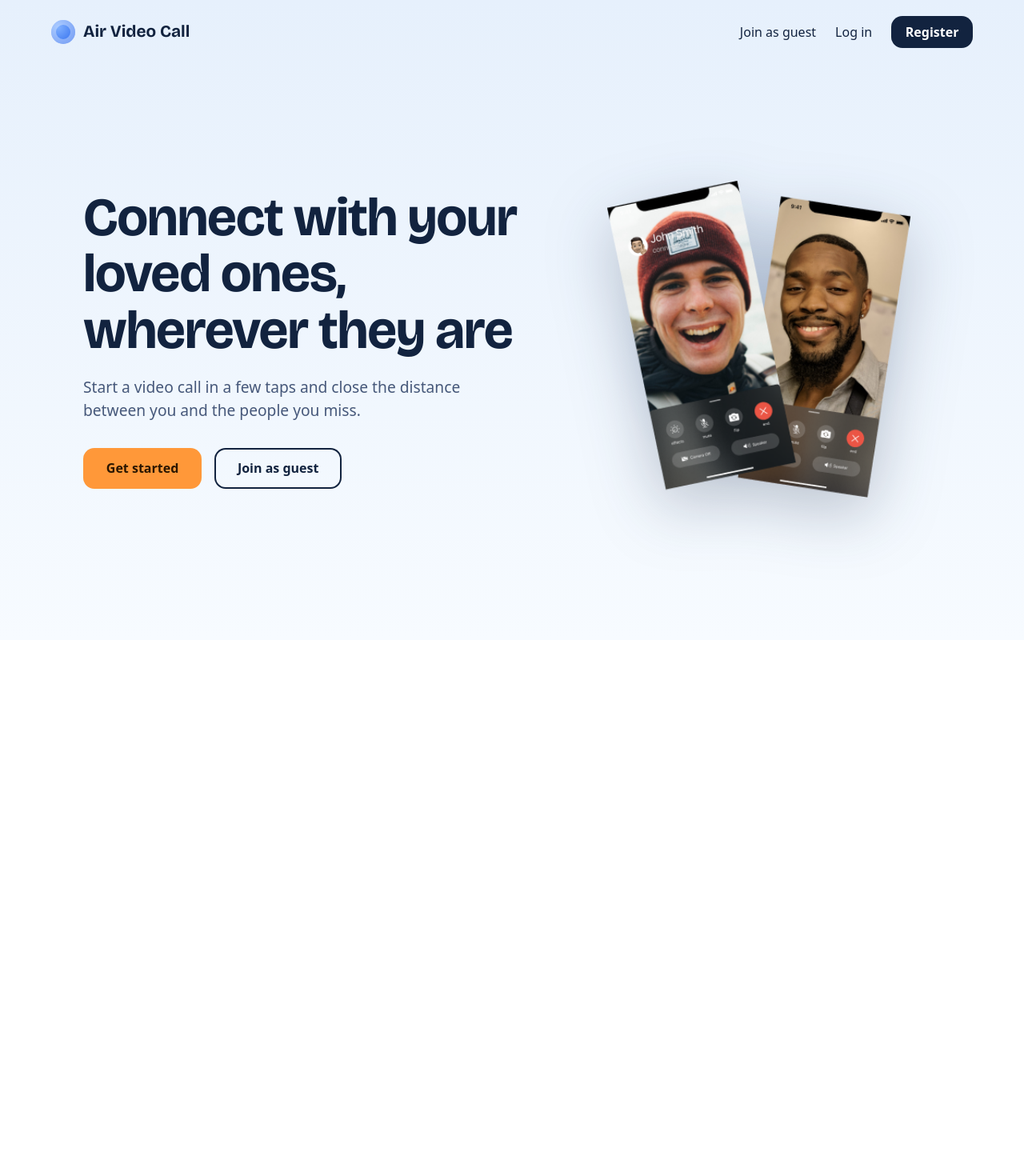
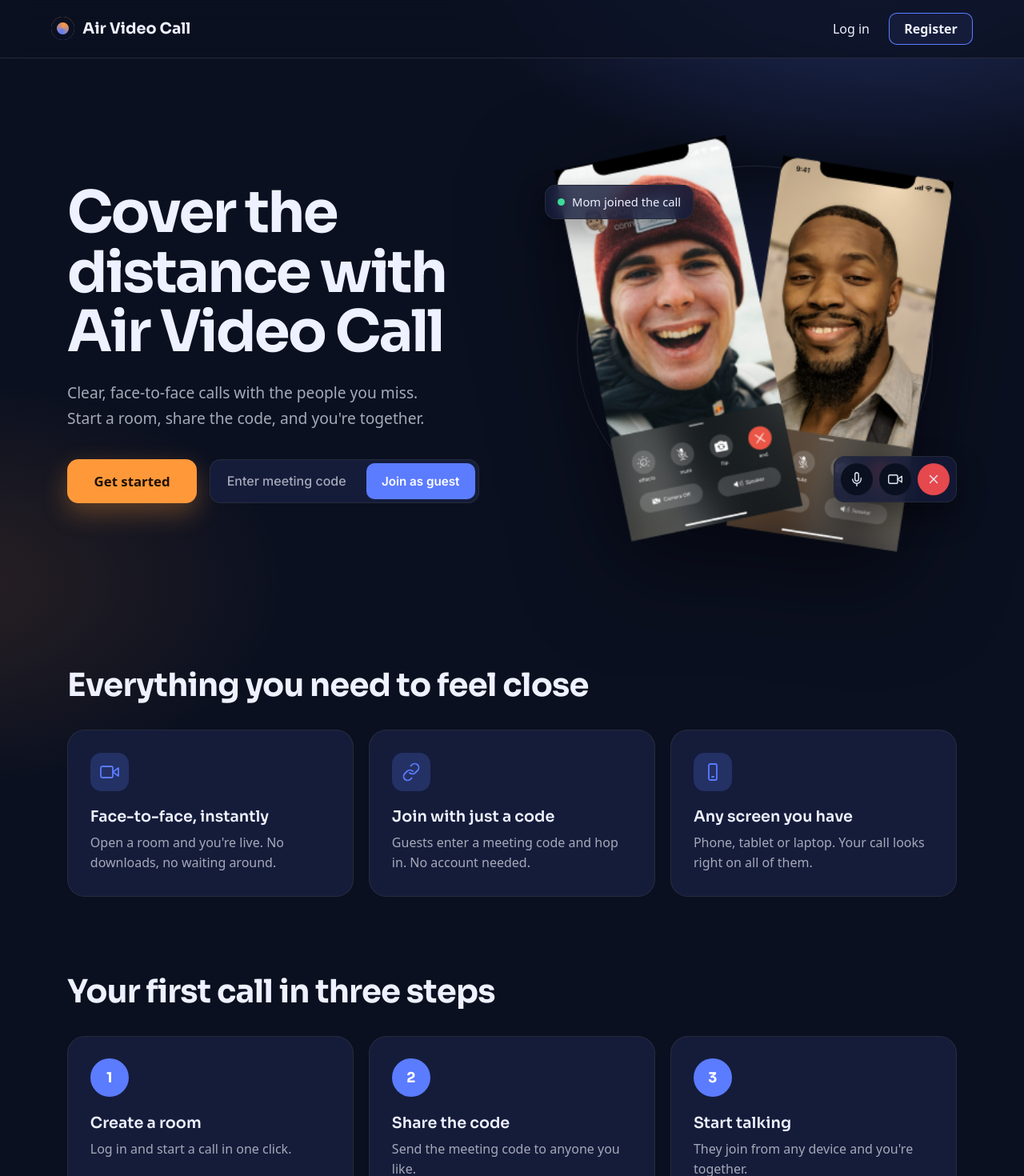
Before and after one commit to vaibhav-araikar/Zoom, a React app in the folder Frontend/: page / in a window 1280 px wide. Shown: the top 1470 px of the page at 80% size. Before the commit the page ends 800 px from the top, so only its background shows below. Built offline with nearby package versions, Linux system fonts and the light colour scheme; the HTML template or start-up script is replaced by a standard one.

Commit message:
ui improved

```diff
--- a/Frontend/src/pages/landing.css
+++ b/Frontend/src/pages/landing.css
@@ -1,215 +1,449 @@
-@import url("https://fonts.googleapis.com/css2?family=Bricolage+Grotesque:opsz,wght@12..96,500;12..96,700&family=Instrument+Sans:wght@400;500;600&display=swap");
+@import url("https://fonts.googleapis.com/css2?family=Sora:wght@500;600;700&family=Inter:wght@400;500;600&display=swap");
 
-.lp {
-  --sky: #e6f0fc;
-  --sky-deep: #cfe0f7;
-  --ink: #12233f;
-  --ink-soft: #46587a;
-  --blue: #2563eb;
-  --sun: #ff9839;
-  --radius: 14px;
+/* Palette: Midnight indigo */
+.lnd {
+  --bg: #0b1020;
+  --surface: #151c3a;
+  --primary: #5b7cff;
+  --accent: #ff9839;
+  --text: #eef1ff;
+  --muted: color-mix(in srgb, var(--text) 68%, var(--bg));
+  --line: color-mix(in srgb, var(--text) 12%, var(--bg));
 
+  box-sizing: border-box;
   min-height: 100vh;
-  display: flex;
-  flex-direction: column;
-  background: linear-gradient(180deg, var(--sky) 0%, #f7fbff 100%);
-  color: var(--ink);
-  font-family: "Instrument Sans", system-ui, sans-serif;
+  overflow-x: hidden;
+  color: var(--text);
+  font-family: "Inter", system-ui, sans-serif;
+  background:
+    radial-gradient(
+      900px 520px at 85% -5%,
+      rgba(91, 124, 255, 0.32),
+      transparent 62%
+    ),
+    radial-gradient(
+      700px 420px at -5% 35%,
+      rgba(255, 152, 57, 0.12),
+      transparent 60%
+    ),
+    var(--bg);
+}
+.lnd *,
+.lnd *::before,
+.lnd *::after {
+  box-sizing: border-box;
+}
+.lnd a {
+  color: inherit;
+  text-decoration: none;
+}
+.lnd h1,
+.lnd h2,
+.lnd h3,
+.lnd p,
+.lnd ol {
+  margin: 0;
+  padding: 0;
+}
+.lnd a:focus-visible,
+.lnd button:focus-visible {
+  outline: 3px solid var(--primary);
+  outline-offset: 3px;
+}
+.lnd input,
+.lnd input:focus,
+.lnd input:focus-visible {
+  outline: none;
+  box-shadow: none;
+  border: 0;
+  border-radius: 0;
+  -webkit-appearance: none;
+  appearance: none;
+  background: transparent;
 }
 
-.lp a {
-  text-decoration: none;
-  color: inherit;
-}
-
-.lp a:focus-visible {
-  outline: 3px solid var(--blue);
-  outline-offset: 3px;
-  border-radius: 8px;
-}
-
-/* Navbar */
-.lp-nav {
+/* Nav */
+.lnd-nav {
+  position: sticky;
+  top: 0;
+  z-index: 20;
   display: flex;
   align-items: center;
   justify-content: space-between;
-  gap: 1rem;
-  padding: 1.25rem clamp(1.25rem, 5vw, 4rem);
+  padding: 1rem clamp(1.25rem, 5vw, 4rem);
+  background: color-mix(in srgb, var(--bg) 75%, transparent);
+  backdrop-filter: blur(14px);
+  border-bottom: 1px solid var(--line);
 }
-
-.lp-brand {
+.lnd-brand {
   display: flex;
   align-items: center;
-  gap: 0.6rem;
-  font-family: "Bricolage Grotesque", sans-serif;
-  font-weight: 700;
-  font-size: 1.3rem;
+  gap: 0.65rem;
+  font:
+    700 1.2rem "Sora",
+    sans-serif;
 }
-
-.lp-logo {
-  width: 1.9rem;
-  height: 1.9rem;
+.lnd-logo {
+  width: 1.8rem;
+  height: 1.8rem;
   border-radius: 50%;
-  background: radial-gradient(circle at 30% 30%, #7fb0ff, var(--blue));
-  box-shadow: inset 0 0 0 6px rgba(255, 255, 255, 0.35);
+  background: conic-gradient(
+    from 200deg,
+    var(--primary),
+    var(--accent),
+    var(--primary)
+  );
+  box-shadow: inset 0 0 0 7px var(--bg);
 }
-
-.lp-links {
+.lnd-links {
   display: flex;
   align-items: center;
   gap: 1.5rem;
 }
-
-.lp-link {
+.lnd-link {
+  color: var(--muted);
   font-weight: 500;
-  color: var(--ink-soft);
   transition: color 0.15s;
 }
-
-.lp-link:hover {
-  color: var(--ink);
+.lnd-link:hover {
+  color: var(--text);
+}
+.lnd-cta-sm {
+  padding: 0.55rem 1.2rem;
+  border-radius: 10px;
+  font-weight: 600;
+  background: var(--surface);
+  box-shadow: inset 0 0 0 1px var(--primary);
+  transition: background 0.15s;
+}
+.lnd-cta-sm:hover {
+  background: var(--primary);
 }
 
 /* Buttons */
-.lp-btn {
+.lnd-btn {
   display: inline-block;
-  padding: 0.9rem 1.8rem;
-  border-radius: var(--radius);
-  background: var(--sun);
-  color: #2b1600 !important;
-  font-weight: 600;
+  padding: 1rem 2.1rem;
+  border-radius: 14px;
+  background: var(--accent);
+  color: #1f1100 !important;
+  font-weight: 700;
+  font-size: 1.05rem;
+  box-shadow: 0 12px 32px rgba(255, 152, 57, 0.32);
   transition:
     transform 0.15s,
     box-shadow 0.15s;
 }
-
-.lp-btn:hover {
+.lnd-btn:hover {
   transform: translateY(-2px);
-  box-shadow: 0 8px 20px rgba(255, 152, 57, 0.4);
-}
-
-.lp-btn--small {
-  padding: 0.55rem 1.1rem;
-  background: var(--ink);
-  color: #fff !important;
-}
-
-.lp-btn--small:hover {
-  box-shadow: 0 8px 20px rgba(18, 35, 63, 0.25);
-}
-
-.lp-btn--ghost {
-  background: transparent;
-  color: var(--ink) !important;
-  box-shadow: inset 0 0 0 2px var(--ink);
-}
-
-.lp-btn--ghost:hover {
-  box-shadow: inset 0 0 0 2px var(--ink);
-  background: rgba(255, 255, 255, 0.6);
+  box-shadow: 0 16px 40px rgba(255, 152, 57, 0.45);
 }
 
 /* Hero */
-.lp-hero {
-  flex: 1;
+.lnd-hero {
+  max-width: 1240px;
+  margin: 0 auto;
+  padding: clamp(3rem, 8vw, 6rem) clamp(1.25rem, 5vw, 4rem);
   display: grid;
-  grid-template-columns: 1.1fr 0.9fr;
+  grid-template-columns: 1.05fr 0.95fr;
   align-items: center;
-  gap: clamp(2rem, 5vw, 5rem);
-  padding: 2rem clamp(1.25rem, 5vw, 4rem) 4rem;
-  max-width: 1200px;
-  width: 100%;
-  margin: 0 auto;
+  gap: 3rem;
 }
-
-.lp-copy h1 {
-  font-family: "Bricolage Grotesque", sans-serif;
-  font-weight: 700;
-  font-size: clamp(2.4rem, 5.5vw, 4.2rem);
-  line-height: 1.05;
-  letter-spacing: -0.02em;
-  max-width: 14ch;
-  margin: 0 0 1.25rem;
+.lnd-copy h1 {
+  font:
+    700 clamp(2.6rem, 5.6vw, 4.6rem)/1.04 "Sora",
+    sans-serif;
+  letter-spacing: -0.035em;
+  max-width: 12ch;
 }
-
-.lp-sub {
+.lnd .lnd-sub {
+  margin-top: 1.4rem;
+  color: var(--muted);
   font-size: 1.2rem;
-  line-height: 1.55;
-  color: var(--ink-soft);
+  line-height: 1.65;
   max-width: 44ch;
-  margin: 0 0 2rem;
 }
-
-.lp-actions {
+.lnd-actions {
+  margin-top: 2.2rem;
   display: flex;
   flex-wrap: wrap;
+  align-items: center;
   gap: 1rem;
 }
 
-/* Visual */
-.lp-visual {
+.lnd-join {
+  display: flex;
+  padding: 0.35rem;
+  border-radius: 14px;
+  background: var(--surface);
+  box-shadow: inset 0 0 0 1px var(--line);
+}
+.lnd-join:focus-within {
+  box-shadow: inset 0 0 0 1.5px var(--primary);
+}
+.lnd-join input {
+  width: 190px;
+  min-width: 0;
+  padding: 0 1rem;
+  border: 0;
+  background: transparent;
+  color: var(--text);
+  font:
+    500 1rem "Inter",
+    sans-serif;
+}
+.lnd-join input::placeholder {
+  color: var(--muted);
+}
+.lnd-join button {
+  padding: 0.8rem 1.2rem;
+  border: 0;
+  border-radius: 10px;
+  cursor: pointer;
+  background: var(--primary);
+  color: #fff;
+  font:
+    600 0.95rem "Inter",
+    sans-serif;
+  transition: filter 0.15s;
+}
+.lnd-join button:hover {
+  filter: brightness(1.12);
+}
+
+/* Hero visual */
+.lnd-visual {
   position: relative;
   display: grid;
   place-items: center;
+  min-height: 440px;
+}
+.lnd-orb {
+  position: absolute;
+  width: 88%;
+  aspect-ratio: 1;
+  border-radius: 50%;
+  background: radial-gradient(circle, rgba(91, 124, 255, 0.4), transparent 68%);
+  box-shadow: inset 0 0 0 1px var(--line);
+}
+.lnd-visual img {
+  position: relative;
+  z-index: 2;
+  width: min(100%, 500px);
+  height: auto;
+  object-fit: contain;
+  filter: drop-shadow(0 40px 60px rgba(0, 0, 0, 0.55));
+}
+.lnd-float {
+  position: absolute;
+  z-index: 3;
+  display: flex;
+  align-items: center;
+  gap: 0.6rem;
+  padding: 0.7rem 1rem;
+  border-radius: 14px;
+  font-size: 0.92rem;
+  font-weight: 500;
+  background: color-mix(in srgb, var(--surface) 82%, transparent);
+  backdrop-filter: blur(10px);
+  box-shadow:
+    inset 0 0 0 1px var(--line),
+    0 16px 36px rgba(0, 0, 0, 0.4);
+  animation: lnd-bob 6s ease-in-out infinite;
+}
+.lnd-float--a {
+  top: 12%;
+  left: -2%;
+}
+.lnd-float--b {
+  bottom: 10%;
+  right: 0;
+  gap: 0.5rem;
+  padding: 0.55rem;
+  animation-delay: -3s;
+}
+.lnd-dot {
+  width: 9px;
+  height: 9px;
+  border-radius: 50%;
+  background: #3ddc97;
+}
+.lnd-ctl {
+  display: grid;
+  place-items: center;
+  width: 2.5rem;
+  height: 2.5rem;
+  border-radius: 50%;
+  background: var(--bg);
+}
+.lnd-ctl svg {
+  width: 18px;
+  height: 18px;
+}
+.lnd-ctl--end {
+  background: #e5484d;
+}
+@keyframes lnd-bob {
+  50% {
+    transform: translateY(-10px);
+  }
 }
 
-.lp-glow {
-  position: absolute;
-  width: 85%;
-  aspect-ratio: 1;
+/* Sections */
+.lnd-section {
+  max-width: 1240px;
+  margin: 0 auto;
+  padding: 3rem clamp(1.25rem, 5vw, 4rem);
+}
+.lnd-section h2 {
+  font:
+    700 clamp(1.8rem, 3.2vw, 2.5rem)/1.15 "Sora",
+    sans-serif;
+  letter-spacing: -0.02em;
+  margin-bottom: 2rem;
+}
+.lnd-cards,
+.lnd-steps {
+  display: grid;
+  grid-template-columns: repeat(3, 1fr);
+  gap: 1.2rem;
+  list-style: none;
+}
+.lnd-card,
+.lnd-steps li {
+  padding: 1.8rem;
+  border-radius: 22px;
+  background: var(--surface);
+  box-shadow: inset 0 0 0 1px var(--line);
+  transition: box-shadow 0.2s;
+}
+.lnd-card:hover {
+  box-shadow: inset 0 0 0 1px var(--primary);
+}
+.lnd-icon,
+.lnd-num {
+  display: grid;
+  place-items: center;
+  width: 3rem;
+  height: 3rem;
+  margin-bottom: 1.2rem;
+  border-radius: 14px;
+  background: color-mix(in srgb, var(--primary) 22%, var(--surface));
+  color: var(--primary);
+}
+.lnd-num {
   border-radius: 50%;
-  background: radial-gradient(circle, var(--sky-deep) 0%, transparent 70%);
+  font:
+    700 1.1rem "Sora",
+    sans-serif;
+  background: var(--primary);
+  color: #fff;
+}
+.lnd-card h3,
+.lnd-steps h3 {
+  font:
+    600 1.2rem "Sora",
+    sans-serif;
+  margin-bottom: 0.5rem;
+}
+.lnd-card p,
+.lnd-steps p {
+  color: var(--muted);
+  line-height: 1.6;
 }
 
-.lp-visual img {
-  position: relative;
-  width: min(100%, 380px);
-  height: auto;
-  filter: drop-shadow(0 24px 40px rgba(18, 35, 63, 0.25));
+/* Banner */
+.lnd-banner {
+  max-width: 1100px;
+  width: calc(100% - 2.5rem);
+  margin: 3rem auto 5rem;
+  padding: clamp(2.5rem, 6vw, 4.5rem) 1.5rem;
+  text-align: center;
+  display: grid;
+  justify-items: center;
+  gap: 1rem;
+  border-radius: 32px;
+  background:
+    radial-gradient(
+      600px 300px at 50% 0%,
+      rgba(91, 124, 255, 0.45),
+      transparent 70%
+    ),
+    var(--surface);
+  box-shadow: inset 0 0 0 1px var(--line);
+}
+.lnd-banner h2 {
+  font:
+    700 clamp(1.8rem, 3.6vw, 2.8rem)/1.15 "Sora",
+    sans-serif;
+  letter-spacing: -0.02em;
+}
+.lnd-banner p {
+  color: var(--muted);
+  font-size: 1.1rem;
+  margin-bottom: 0.8rem;
 }
 
-/* Tablet and mobile */
-@media (max-width: 820px) {
-  .lp-hero {
+.lnd-footer {
+  text-align: center;
+  padding: 2rem;
+  color: var(--muted);
+  font-size: 0.9rem;
+  border-top: 1px solid var(--line);
+}
+
+/* Responsive */
+@media (max-width: 900px) {
+  .lnd-hero {
     grid-template-columns: 1fr;
     text-align: center;
   }
-
-  .lp-copy h1,
-  .lp-sub {
+  .lnd-copy h1,
+  .lnd-sub {
     margin-left: auto;
     margin-right: auto;
   }
-
-  .lp-actions {
+  .lnd-actions {
     justify-content: center;
   }
-
-  .lp-visual {
-    order: -1;
+  .lnd-visual {
+    min-height: 340px;
   }
-
-  .lp-visual img {
-    width: min(70%, 280px);
+  .lnd-float--a {
+    left: 2%;
+  }
+  .lnd-cards,
+  .lnd-steps {
+    grid-template-columns: 1fr;
   }
 }
-
 @media (max-width: 520px) {
-  .lp-links .lp-link:first-child {
-    display: none; /* guest link is still in the hero */
-  }
-
-  .lp-links {
+  .lnd-links {
     gap: 1rem;
   }
+  .lnd-btn,
+  .lnd-join {
+    width: 100%;
+  }
+  .lnd-join input {
+    flex: 1;
+    width: auto;
+  }
+  .lnd-float--a {
+    display: none;
+  }
 }
-
 @media (prefers-reduced-motion: reduce) {
-  .lp-btn,
-  .lp-link {
+  .lnd-float {
+    animation: none;
+  }
+  .lnd-btn,
+  .lnd-link,
+  .lnd-cta-sm,
+  .lnd-card {
     transition: none;
   }
-  .lp-btn:hover {
+  .lnd-btn:hover {
     transform: none;
   }
 }
--- a/Frontend/src/pages/landing.jsx
+++ b/Frontend/src/pages/landing.jsx
@@ -1,53 +1,192 @@
-import React from "react";
-import { Link } from "react-router-dom";
+import React, { useState } from "react";
+import { Link, useNavigate } from "react-router-dom";
 import "./landing.css";
 
-export default function LandingPage() {
+const Icon = ({ children }) => (
+  <svg
+    viewBox="0 0 24 24"
+    width="24"
+    height="24"
+    fill="none"
+    stroke="currentColor"
+    strokeWidth="1.8"
+    strokeLinecap="round"
+    strokeLinejoin="round"
+    aria-hidden="true"
+  >
+    {children}
+  </svg>
+);
+
+const features = [
+  {
+    title: "Face-to-face, instantly",
+    text: "Open a room and you're live. No downloads, no waiting around.",
+    icon: (
+      <>
+        <polygon points="23 7 16 12 23 17 23 7" />
+        <rect x="1" y="5" width="15" height="14" rx="2" />
+      </>
+    ),
+  },
+  {
+    title: "Join with just a code",
+    text: "Guests enter a meeting code and hop in. No account needed.",
+    icon: (
+      <>
+        <path d="M10 13a5 5 0 0 0 7.07 0l3-3a5 5 0 0 0-7.07-7.07l-1.5 1.5" />
+        <path d="M14 11a5 5 0 0 0-7.07 0l-3 3a5 5 0 0 0 7.07 7.07l1.5-1.5" />
+      </>
+    ),
+  },
+  {
+    title: "Any screen you have",
+    text: "Phone, tablet or laptop. Your call looks right on all of them.",
+    icon: (
+      <>
+        <rect x="7" y="2" width="10" height="20" rx="2" />
+        <path d="M11 18h2" />
+      </>
+    ),
+  },
+];
+
+const steps = [
+  { title: "Create a room", text: "Log in and start a call in one click." },
+  {
+    title: "Share the code",
+    text: "Send the meeting code to anyone you like.",
+  },
+  {
+    title: "Start talking",
+    text: "They join from any device and you're together.",
+  },
+];
+
+export default function Landing() {
+  const [code, setCode] = useState("");
+  const navigate = useNavigate();
+
+  // Change to match your meeting route
+  const joinRoom = (e) => {
+    e.preventDefault();
+    if (code.trim()) navigate(`/${code.trim()}`);
+  };
+
   return (
-    <div className="lp">
-      <header className="lp-nav">
-        <Link to="/" className="lp-brand" aria-label="Air Video Call home">
-          <span className="lp-logo" aria-hidden="true" />
+    <div className="lnd">
+      <header className="lnd-nav">
+        <Link to="/" className="lnd-brand">
+          <span className="lnd-logo" aria-hidden="true" />
           Air Video Call
         </Link>
-
-        <nav className="lp-links" aria-label="Main">
-          {/* Change this route to wherever your guest flow lives */}
-          <Link to="/guest" className="lp-link">
-            Join as guest
-          </Link>
-          <Link to="/auth" className="lp-link">
+        <nav className="lnd-links" aria-label="Main">
+          <Link to="/auth" className="lnd-link">
             Log in
           </Link>
-          <Link to="/register" className="lp-btn lp-btn--small">
+          <Link to="/register" className="lnd-cta-sm">
             Register
           </Link>
         </nav>
       </header>
 
-      <main className="lp-hero">
-        <div className="lp-copy">
-          <h1>Connect with your loved ones, wherever they are</h1>
-          <p className="lp-sub">
-            Start a video call in a few taps and close the distance between you
-            and the people you miss.
-          </p>
+      <main>
+        <section className="lnd-hero">
+          <div className="lnd-copy">
+            <h1>Cover the distance with Air Video Call</h1>
+            <p className="lnd-sub">
+              Clear, face-to-face calls with the people you miss. Start a room,
+              share the code, and you're together.
+            </p>
 
-          <div className="lp-actions">
-            <Link to="/auth" className="lp-btn">
-              Get started
-            </Link>
-            <Link to="/guest" className="lp-btn lp-btn--ghost">
-              Join as guest
-            </Link>
+            <div className="lnd-actions">
+              <Link to="/auth" className="lnd-btn">
+                Get started
+              </Link>
+              <form className="lnd-join" onSubmit={joinRoom}>
+                <input
+                  value={code}
+                  onChange={(e) => setCode(e.target.value)}
+                  placeholder="Enter meeting code"
+                  aria-label="Meeting code"
+                />
+                <button type="submit">Join as guest</button>
+              </form>
+            </div>
           </div>
-        </div>
 
-        <div className="lp-visual">
-          <div className="lp-glow" aria-hidden="true" />
-          <img src="/mobile.png" alt="Air Video Call running on a phone" />
-        </div>
+          <div className="lnd-visual">
+            <div className="lnd-orb" aria-hidden="true" />
+            <img
+              src="/mobile.png"
+              alt="Two people on a video call on their phones"
+            />
+
+            <div className="lnd-float lnd-float--a">
+              <span className="lnd-dot" /> Mom joined the call
+            </div>
+            <div className="lnd-float lnd-float--b">
+              <span className="lnd-ctl">
+                <Icon>
+                  <path d="M12 1a3 3 0 0 0-3 3v8a3 3 0 0 0 6 0V4a3 3 0 0 0-3-3z" />
+                  <path d="M19 10v2a7 7 0 0 1-14 0M12 19v4" />
+                </Icon>
+              </span>
+              <span className="lnd-ctl">
+                <Icon>
+                  <polygon points="23 7 16 12 23 17 23 7" />
+                  <rect x="1" y="5" width="15" height="14" rx="2" />
+                </Icon>
+              </span>
+              <span className="lnd-ctl lnd-ctl--end">
+                <Icon>
+                  <path d="M18 6 6 18M6 6l12 12" />
+                </Icon>
+              </span>
+            </div>
+          </div>
+        </section>
+
+        <section className="lnd-section" aria-labelledby="why">
+          <h2 id="why">Everything you need to feel close</h2>
+          <div className="lnd-cards">
+            {features.map((f) => (
+              <article key={f.title} className="lnd-card">
+                <span className="lnd-icon">
+                  <Icon>{f.icon}</Icon>
+                </span>
+                <h3>{f.title}</h3>
+                <p>{f.text}</p>
+              </article>
+            ))}
+          </div>
+        </section>
+
+        <section className="lnd-section" aria-labelledby="how">
+          <h2 id="how">Your first call in three steps</h2>
+          <ol className="lnd-steps">
+            {steps.map((s, i) => (
+              <li key={s.title}>
+                <span className="lnd-num">{i + 1}</span>
+                <h3>{s.title}</h3>
+                <p>{s.text}</p>
+              </li>
+            ))}
+          </ol>
+        </section>
+
+        <section className="lnd-banner">
+          <h2>Someone is waiting to see you</h2>
+          <p>Create an account and start your first call today.</p>
+          <Link to="/register" className="lnd-btn">
+            Create an account
+          </Link>
+        </section>
       </main>
+
+      <footer className="lnd-footer">
+        © {new Date().getFullYear()} Air Video Call
+      </footer>
     </div>
   );
 }
```
